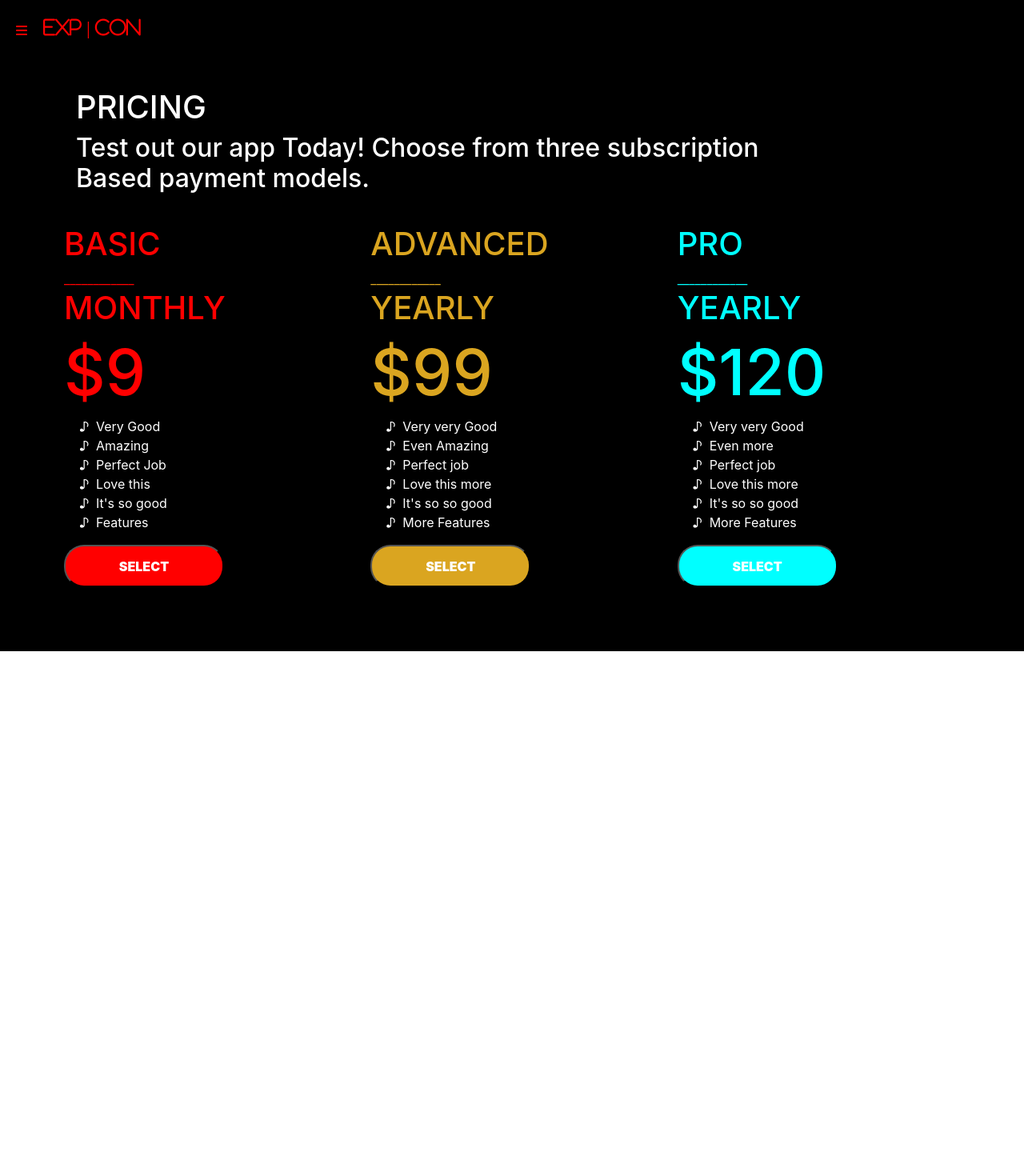
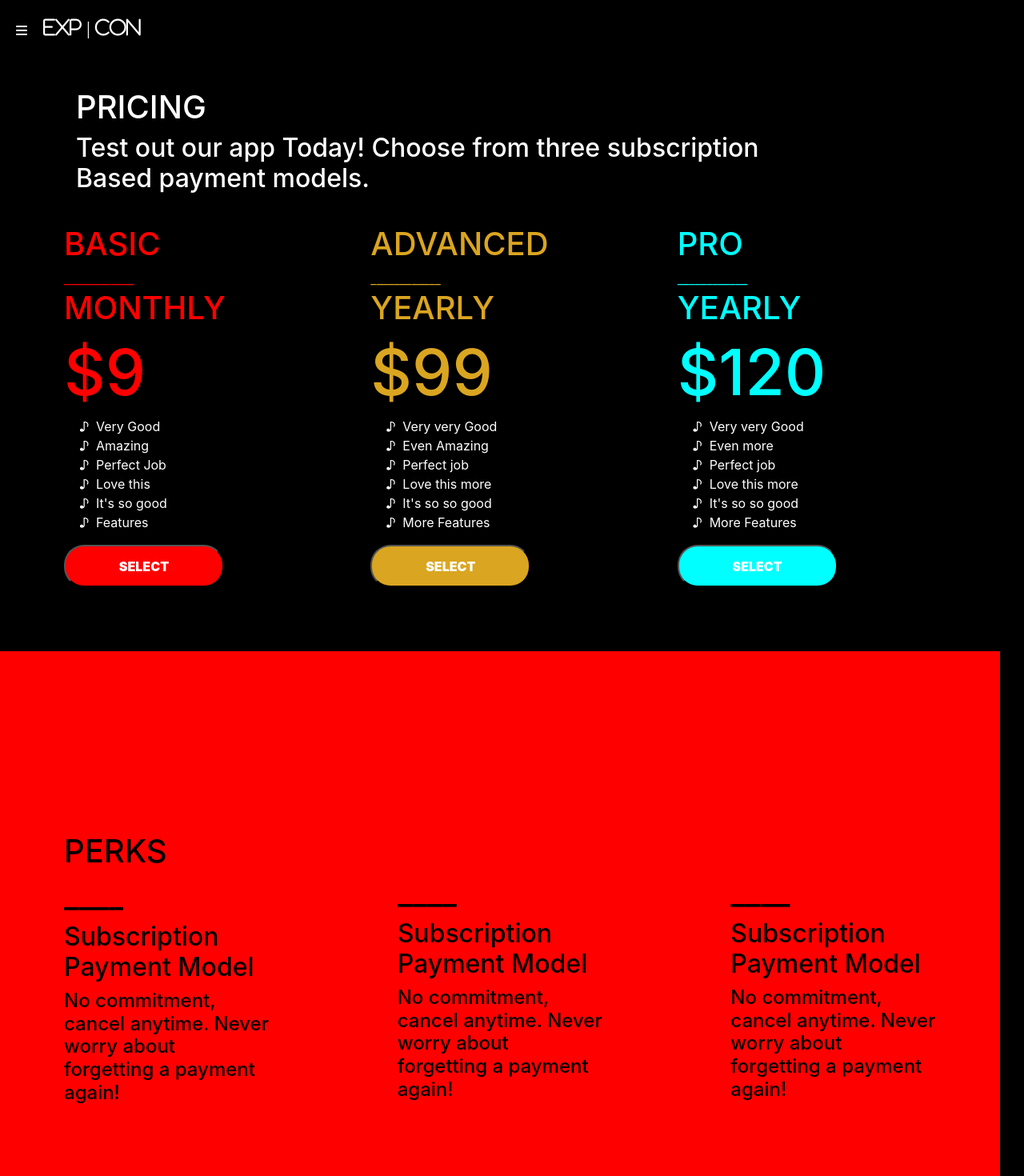
Before and after one commit to ThomasA64/speer-front-end, a React (Create React App) app: page /pricing in a window 1280 px wide. Shown: the top 1470 px of the page at 80% size. Before the commit the page ends 814 px from the top, so only its background shows below. Built offline with nearby package versions, Linux system fonts and the light colour scheme.

Commit message:
create the Perks component

```diff
--- a/src/App.js
+++ b/src/App.js
@@ -6,6 +6,7 @@ import Pricing from "./components/Pricing";
 import Burger from "./components/Burger";
 import Music from "./components/Music";
 import Hero from "./components/Hero";
+import Perks from "./components/Perks";
 
 import "bootstrap/dist/css/bootstrap.min.css";
 import "./styles/mainpage.css";
@@ -26,8 +27,7 @@ function App() {
           path="/"
           render={() => (
             <>
-              <MainPage></MainPage>
-              <Music></Music>
+              <Hero></Hero>
               <Music></Music>
             </>
           )}
@@ -37,6 +37,7 @@ function App() {
           render={() => (
             <>
               <Pricing></Pricing>
+              <Perks></Perks>
             </>
           )}
         />
--- a/src/components/Mainpage.js
+++ b/src/components/Mainpage.js
@@ -3,7 +3,7 @@ import Carousel from "react-bootstrap/Carousel";
 
 export default function Mainpage() {
   return (
-    <Carousel fade classname="hero">
+    <Carousel fade classname="hero container-fluid">
       <Carousel.Item>
         <img
           className="hero-img d-block w-100"
@@ -25,7 +25,7 @@ export default function Mainpage() {
       <Carousel.Item>
         <img
           classNameName="hero-img d-block w-100"
-          src="https://img1.wsimg.com/isteam/ip/65861a10-4dfa-4f4e-9cf4-010281680e76/AHP07467-0002.jpg/:/cr=t:5.36%25,l:0%25,w:100%25,h:89.29%25/rs=w:600,h:300,cg:true/fx-gs"
+          src="http://www.riffyou.com/wp-content/uploads/2015/04/muse-2105.jpg"
           alt="Second slide"
         />
 
@@ -44,7 +44,7 @@ export default function Mainpage() {
       <Carousel.Item>
         <img
           classNameName="hero-img d-block w-100"
-          src="http://www.riffyou.com/wp-content/uploads/2015/04/muse-2105.jpg"
+          src="https://media.blogto.com/articles/2017713-coldplay.jpg?w=2048&cmd=resize_then_crop&height=1365&quality=70"
           alt="Third slide"
         />
 
--- a/src/components/Music.js
+++ b/src/components/Music.js
@@ -5,9 +5,9 @@ export default function Music() {
   return (
     <>
       <Nav />
-      <div class="container">
+      <div class="container-fluid musContain">
         <div className="row music">
-          <div className="col-lg">
+          <div className="col">
             <h1>Superior Sound</h1>
             <h2>
               Experience live versions of your
@@ -17,7 +17,7 @@ export default function Music() {
             <button>See Demo</button>
           </div>
 
-          <div className="col-lg ">
+          <div className="col ">
             <img
               src="https://encrypted-tbn0.gstatic.com/images?q=tbn:ANd9GcTOlzftZ6hhMRbHQf78PxwelnfvtQTi2yX_TA&usqp=CAU"
               alt="image of a music speaker"
--- /dev/null
+++ b/src/components/Perks.js
@@ -0,0 +1,39 @@
+import React from "react";
+
+export default function Perks() {
+  return (
+    <div class="container-fluid musContain">
+      <div className="row music">
+        <div className="col">
+          <h1>PERKS</h1>
+          <h1>____</h1>
+          <h2>Subscription Payment Model</h2>
+          <h4>
+            No commitment, <br></br> cancel anytime. Never <br></br> worry about
+            forgetting a payment again!
+          </h4>{" "}
+        </div>
+        <div className="col">
+          <h1>
+            <br></br>____
+          </h1>
+          <h2>Subscription Payment Model</h2>
+          <h4>
+            No commitment, <br></br> cancel anytime. Never <br></br> worry about
+            forgetting a payment again!
+          </h4>{" "}
+        </div>
+        <div className="col">
+          <h1>
+            <br></br>____
+          </h1>
+          <h2>Subscription Payment Model</h2>
+          <h4>
+            No commitment, <br></br> cancel anytime. Never <br></br> worry about
+            forgetting a payment again!
+          </h4>{" "}
+        </div>
+      </div>
+    </div>
+  );
+}
--- a/src/styles/allstyles.css
+++ b/src/styles/allstyles.css
@@ -1,6 +1,7 @@
 body,
 html {
   height: 100%;
+  background-color: black;
 }
 
 a,
--- a/src/styles/button.scss
+++ b/src/styles/button.scss
@@ -9,7 +9,7 @@ $bg-color: #222;
   letter-spacing: 4px;
   overflow: hidden;
   position: relative; //absolute
-  padding: 0.5em 1em;
+  padding: 0.4em 1em;
   margin: 4em;
   color: black;
   text-transform: uppercase;
@@ -32,7 +32,7 @@ $bg-color: #222;
     border-radius: 120px;
     content: attr(data-text);
     color: #fff;
-    padding: 1.6em 2.5em;
+    padding: 1em 1em;
     top: 0.4em;
     left: 0.5em;
     -moz-user-select: none;
@@ -100,12 +100,6 @@ body {
   text-rendering: optimizelegibility;
 }
 
-body {
-  // display: flex;
-  // justify-content: center;
-  // align-items: center;
-}
-
 a {
   text-decoration: none;
 }
--- a/src/styles/mainpage.css
+++ b/src/styles/mainpage.css
@@ -1,11 +1,3 @@
-.hero {
-  height: 100%;
-  z-index: 9;
-  position: absolute;
+.col {
+  padding: 80px;
 }
-
-.hero-img {
-  height: 100%;
-  z-index: 9;
-  position: relative;
-}
--- a/src/styles/nav.css
+++ b/src/styles/nav.css
@@ -8,13 +8,13 @@
 }
 
 .fas {
-  color: red;
+  color: white;
   display: flex;
   align-items: center;
 }
 
 .logo {
-  color: red;
+  color: white;
   padding-left: 20px;
 }
 
@@ -23,7 +23,7 @@
   flex-direction: column;
   justify-content: center;
   display: none;
-  background-color: black;
+  background-color: red;
   margin: 20px;
   padding: 40px;
   width: 15em;
@@ -36,7 +36,8 @@
 
 .menu a {
   text-decoration: none;
-  color: red;
+  color: white;
+  font-size: 30px;
 }
 
 label {
```
Also changed, not shown: src/components/Footer.js (added).
